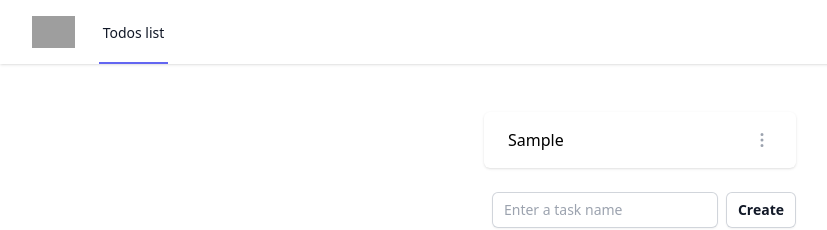
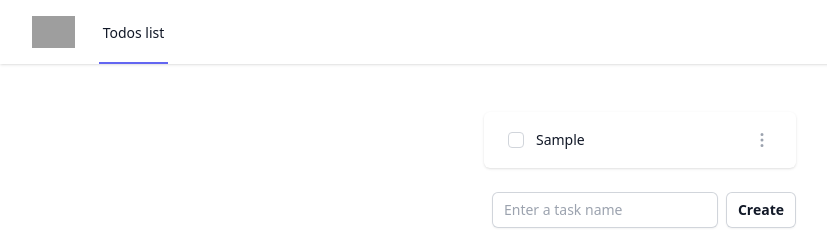
Before and after one commit to RomainMazB/araiko-todo-app, a Vue app: page / in a window 1280 px wide. Both pictures are taken after typing "Sample" into the empty fields and a click on the button "Create". Shown: the top 230 px of the page, without its empty margins (0-827 px from the left). Built offline with nearby package versions, Linux system fonts and the light colour scheme; grey boxes are pictures that could not be loaded.

Commit message:
Upgrade to Vue 3.5 to benefit from useId for task identification and add more comments

```diff
--- a/package.json
+++ b/package.json
@@ -11,7 +11,7 @@
   "dependencies": {
     "@tailwindcss/forms": "^0.5.9",
     "@vueuse/core": "^11.1.0",
-    "vue": "^3.4.29"
+    "vue": "^3.5.0"
   },
   "devDependencies": {
     "@vitejs/plugin-vue": "^5.0.5",
--- a/src/components/CreateTask.vue
+++ b/src/components/CreateTask.vue
@@ -35,6 +35,7 @@ const text = ref<string>('')
       >
         Create
       </button>
+
       <button v-if="canAbort"
               @click="$emit('abort')"
               type="button"
--- a/src/components/Header.vue
+++ b/src/components/Header.vue
@@ -57,7 +57,10 @@ const mobileMenuIsOpen = ref<boolean>(false)
       <div class="space-y-1 pb-4 pt-2">
         <!-- Current: "bg-indigo-50 border-indigo-500 text-indigo-700", Default: "border-transparent text-gray-500 hover:bg-gray-50 hover:border-gray-300 hover:text-gray-700" -->
         <a href="#"
-           class="block border-l-4 border-indigo-500 bg-indigo-50 py-2 pl-3 pr-4 text-base font-medium text-indigo-700">Todos list</a>
+           class="block border-l-4 border-indigo-500 bg-indigo-50 py-2 pl-3 pr-4 text-base font-medium text-indigo-700"
+        >
+          Todos list
+        </a>
       </div>
     </div>
   </nav>
--- a/src/components/Task.vue
+++ b/src/components/Task.vue
@@ -1,5 +1,5 @@
 <script setup lang="ts">
-import {ref} from 'vue'
+import {ref, useId} from 'vue'
 import CreateTask from '@/components/CreateTask.vue'
 import TaskDropdown from '@/components/TaskDropdown.vue'
 
@@ -35,6 +35,8 @@ function hideForms() {
   beforeFormIsDisplayed.value = false
   afterFormIsDisplayed.value = false
 }
+
+const id = useId()
 </script>
 
 <template>
@@ -43,9 +45,16 @@ function hideForms() {
               @create="$emit('addTaskBefore', $event); hideForms()"
   />
 
+  <!-- Task card with its dropdown and "is done" checkbox-->
   <div class="px-4 py-4 shadow sm:rounded-md sm:px-6">
     <div class="flex space-x-3 justify-between">
-      {{ task.text }}
+      <div class="relative flex items-start">
+        <div class="flex h-6 items-center">
+          <input :id="`task-${id}`" name="comments" type="checkbox" class="h-4 w-4 rounded border-gray-300 text-indigo-600 focus:ring-indigo-600">
+        </div>
+
+        <label :for="`task-${id}`" class="ml-3 text-sm leading-6 font-medium text-gray-900">{{ task.text }}</label>
+      </div>
 
       <TaskDropdown @addBeforeClicked="displayBeforeForm"
                     @addAfterClicked="displayAfterForm"
--- a/src/components/TaskDropdown.vue
+++ b/src/components/TaskDropdown.vue
@@ -1,5 +1,5 @@
 <script setup lang="ts">
-import {ref} from 'vue'
+import {ref, useId, useTemplateRef} from 'vue'
 import {onClickOutside} from '@vueuse/core'
 
 interface Props {
@@ -14,18 +14,20 @@ defineEmits<{
 }>()
 
 const displayed = ref<boolean>(false)
-const dropdown = ref(null)
+const dropdown = useTemplateRef('dropdown')
+
 onClickOutside(dropdown, () => displayed.value = false)
+const id = useId()
 </script>
 
 <template>
   <div class="flex flex-shrink-0 self-center" ref="dropdown">
     <div class="relative inline-block text-left">
-      <div>
+      <!-- Button: three dots -->
       <button @click="displayed = !displayed"
               type="button"
               class="-m-2 flex items-center rounded-full p-2 text-gray-400 hover:text-gray-600"
-                id="menu-0-button"
+              :id="`menu-${id}-button`"
               aria-expanded="false"
               aria-haspopup="true"
       >
@@ -34,48 +36,53 @@ onClickOutside(dropdown, () => displayed.value = false)
           <path d="M10 3a1.5 1.5 0 110 3 1.5 1.5 0 010-3zM10 8.5a1.5 1.5 0 110 3 1.5 1.5 0 010-3zM11.5 15.5a1.5 1.5 0 10-3 0 1.5 1.5 0 003 0z" />
         </svg>
       </button>
-      </div>
 
+      <!-- Dropdown with transition -->
       <Transition>
         <div v-if="displayed"
              class="absolute right-0 z-10 mt-2 w-56 origin-top-right rounded-md bg-white shadow-lg ring-1 ring-black ring-opacity-5 focus:outline-none"
              role="menu"
              aria-orientation="vertical"
-             aria-labelledby="menu-0-button"
+             :aria-labelledby="`menu-${id}-button`"
              tabindex="-1"
         >
           <div class="py-1" role="none">
+            <!-- Button: Add task before -->
             <button @click="$emit('addBeforeClicked'); displayed = !displayed"
                     type="button"
                     class="w-full flex px-4 py-2 text-sm text-gray-700 active:bg-gray-100 active:text-gray-900"
                     role="menuitem"
                     tabindex="-1"
-                    id="menu-0-item-0"
+                    :id="`menu-${id}-item-0`"
             >
               <svg xmlns="http://www.w3.org/2000/svg" fill="none" viewBox="0 0 24 24" stroke-width="1.5" stroke="currentColor" class="mr-3 h-5 w-5" aria-hidden="true">
                 <path stroke-linecap="round" stroke-linejoin="round" d="M3 4.5h14.25M3 9h9.75M3 13.5h5.25m5.25-.75L17.25 9m0 0L21 12.75M17.25 9v12" />
               </svg>
               <span>Add task before</span>
             </button>
+
+            <!-- Button: Add task after -->
             <button v-if="shouldDisplayAfterButton"
                     @click="$emit('addAfterClicked'); displayed = !displayed"
                     type="button"
                     class="w-full flex px-4 py-2 text-sm text-gray-700 active:bg-gray-100 active:text-gray-900"
                     role="menuitem"
                     tabindex="-1"
-                    id="menu-0-item-0"
+                    :id="`menu-${id}-item-1`"
             >
               <svg xmlns="http://www.w3.org/2000/svg" fill="none" viewBox="0 0 24 24" stroke-width="1.5" stroke="currentColor" class="mr-3 h-5 w-5" aria-hidden="true">
                 <path stroke-linecap="round" stroke-linejoin="round" d="M3 4.5h14.25M3 9h9.75M3 13.5h9.75m4.5-4.5v12m0 0-3.75-3.75M17.25 21 21 17.25" />
               </svg>
               <span>Add task after</span>
             </button>
+
+            <!-- Button: Delete task -->
             <button @click="$emit('deleteClicked'); displayed = !displayed"
                     type="button"
                     class="w-full flex px-4 py-2 text-sm text-red-700 active:bg-red-100 active:text-red-900"
                     role="menuitem"
                     tabindex="-1"
-                    id="menu-0-item-0"
+                    :id="`menu-${id}-item-2`"
             >
               <svg xmlns="http://www.w3.org/2000/svg" fill="none" viewBox="0 0 24 24" stroke-width="1.5" stroke="currentColor" class="mr-3 h-5 w-5" aria-hidden="true">
                 <path stroke-linecap="round" stroke-linejoin="round" d="m14.74 9-.346 9m-4.788 0L9.26 9m9.968-3.21c.342.052.682.107 1.022.166m-1.022-.165L18.16 19.673a2.25 2.25 0 0 1-2.244 2.077H8.084a2.25 2.25 0 0 1-2.244-2.077L4.772 5.79m14.456 0a48.108 48.108 0 0 0-3.478-.397m-12 .562c.34-.059.68-.114 1.022-.165m0 0a48.11 48.11 0 0 1 3.478-.397m7.5 0v-.916c0-1.18-.91-2.164-2.09-2.201a51.964 51.964 0 0 0-3.32 0c-1.18.037-2.09 1.022-2.09 2.201v.916m7.5 0a48.667 48.667 0 0 0-7.5 0" />
```
Also changed, not shown: 1 other file (tests, documents, lock files or other folders). Lines whose indentation alone changed are shown as unchanged.
